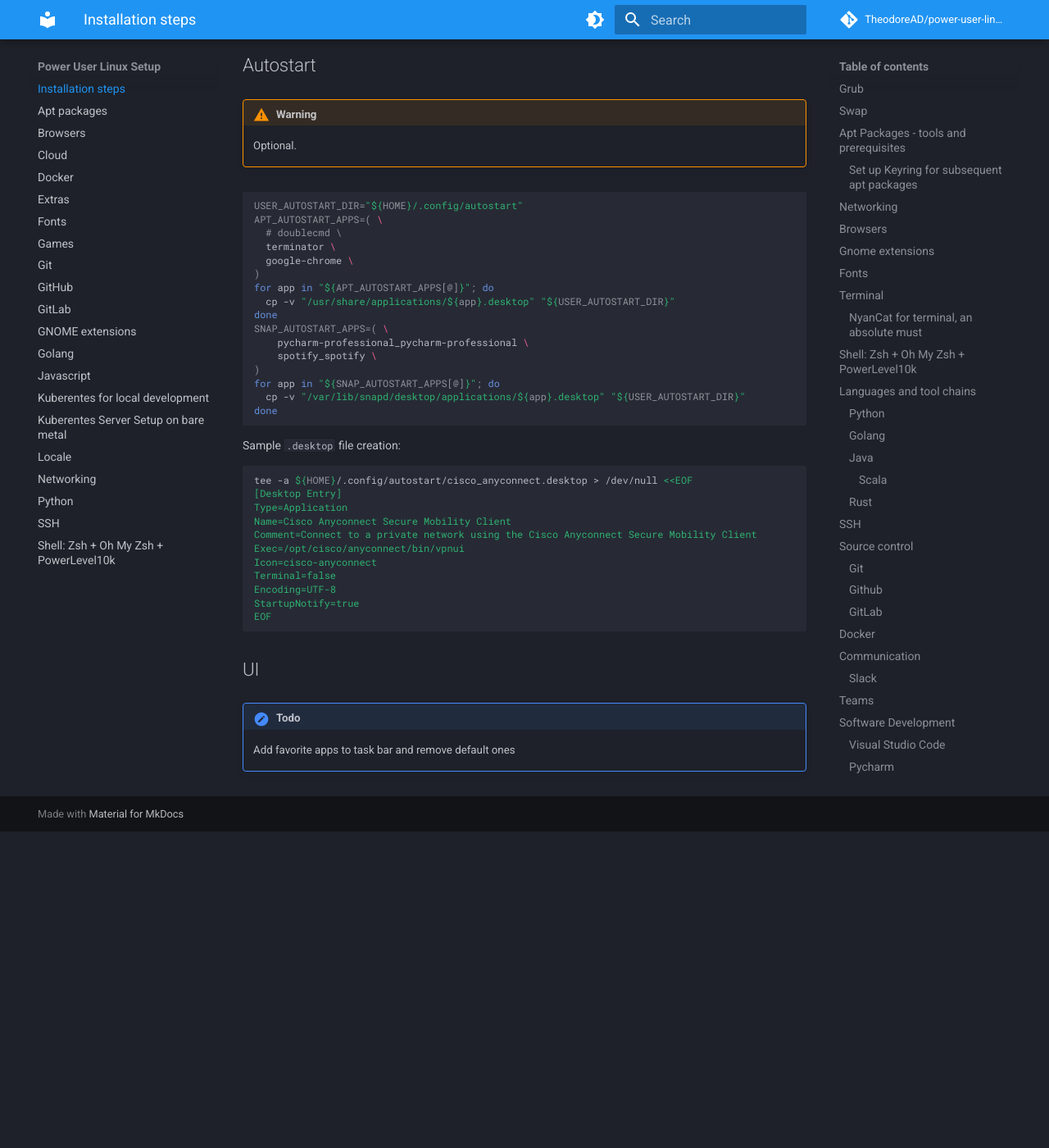
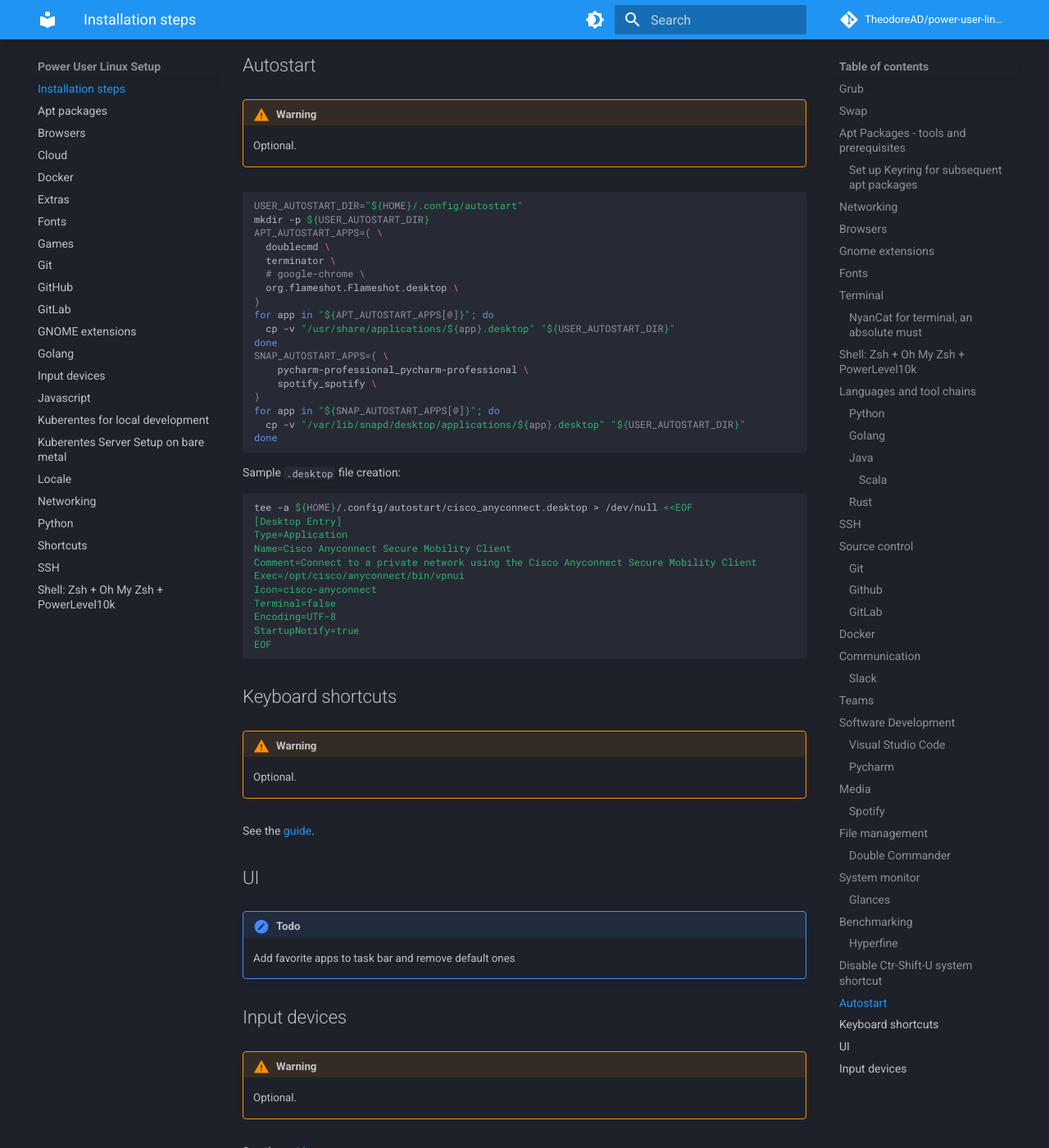
Before and after one commit to TheodoreAD/power-user-linux-setup, an MkDocs documentation site: the page built from docs/index.md, in a window 1280 px wide and 1400 px high, scrolled down 7873 px. Shown: the whole window at 82% size. Built offline with MkDocs 1.6.1 and Material for MkDocs 9.7.7, drawn with Linux system fonts in a browser that asks for light colours; comment, search, counter and statistics services are not loaded; before the commit the page ends 8887 px from its top, so only the background shows below that.

Commit message:
Add keyboard shortcuts and input devices documentation
Included steps to set custom keyboard shortcuts, particularly for Flameshot. Added documentation for configuring Kinesis Advantage 360 keyboard and referenced sources. Updated autostart apps and included a note about newly added Arc Menu in GNOME extensions.

````diff
--- a/docs/index.md
+++ b/docs/index.md
@@ -330,10 +330,12 @@
 
 ```shell
 USER_AUTOSTART_DIR="${HOME}/.config/autostart"
+mkdir -p ${USER_AUTOSTART_DIR}
 APT_AUTOSTART_APPS=( \
-  # doublecmd \
+  doublecmd \
   terminator \
-  google-chrome \
+  # google-chrome \
+  org.flameshot.Flameshot.desktop \
 )
 for app in "${APT_AUTOSTART_APPS[@]}"; do
   cp -v "/usr/share/applications/${app}.desktop" "${USER_AUTOSTART_DIR}"
@@ -363,7 +365,21 @@
 EOF
 ```
 
+## Keyboard shortcuts
+
+!!! WARNING
+    Optional.
+
+See the [guide](shortcuts.md).
+
 ## UI
 
 !!! TODO
     Add favorite apps to task bar and remove default ones
+
+## Input devices
+
+!!! WARNING
+    Optional.
+
+See the [guide](input_devices.md).
````
Also changed, not shown: docs/gnome_extensions.md (+3 -0 lines), docs/input_devices.md (added, +40 -0 lines), docs/shortcuts.md (added, +72 -0 lines).
